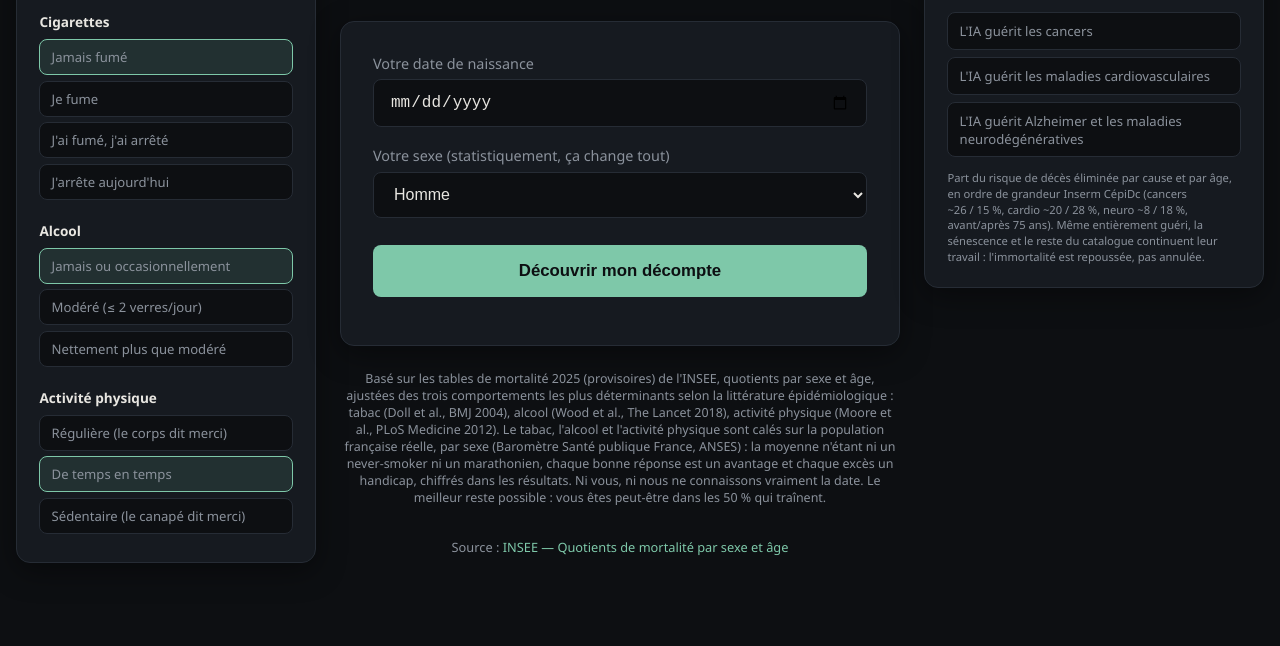
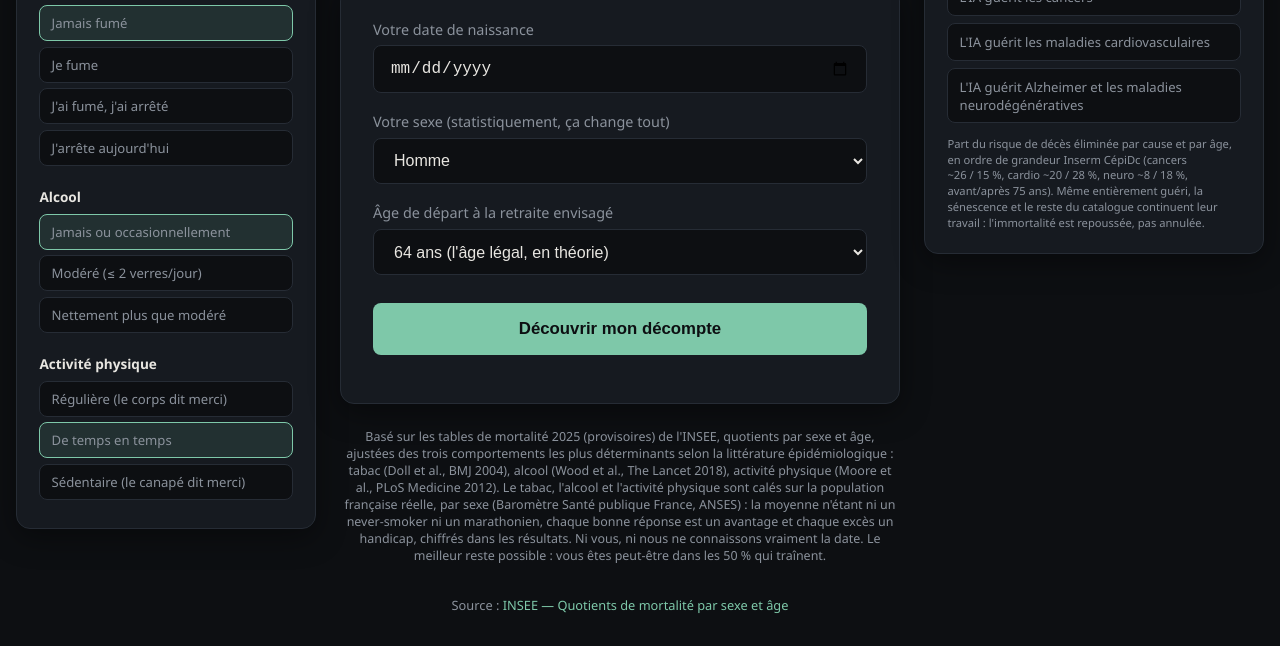
Before and after one commit to cyrilletixier/JoursRestants, a plain HTML site: page index.html in a window 1280 px wide. Shown: the part 171-817 px from the top of the page. Drawn offline with Linux system fonts and the light colour scheme.

Commit message:
Sélecteur d âge de départ à la retraite (62-70) : déplace les jours entre bosser et glander

```diff
--- a/index.html
+++ b/index.html
@@ -229,6 +229,20 @@
         <select id="sex">
           <option value="H">Homme</option>
           <option value="F">Femme</option>
+        </select>
+      </div>
+      <div class="field">
+        <label for="retraite">Âge de départ à la retraite envisagé</label>
+        <select id="retraite">
+          <option value="62">62 ans (carrière longue, les autres, rêvez)</option>
+          <option value="63">63 ans</option>
+          <option value="64" selected>64 ans (l'âge légal, en théorie)</option>
+          <option value="65">65 ans</option>
+          <option value="66">66 ans</option>
+          <option value="67">67 ans</option>
+          <option value="68">68 ans</option>
+          <option value="69">69 ans</option>
+          <option value="70">70 ans (workaholic ou problème d'addiction au badge)</option>
         </select>
       </div>
       <button id="btn">Découvrir mon décompte</button>
@@ -519,13 +533,15 @@ document.getElementById("btn").addEventListener("click", () => {
 
   /* ---- Répartition statistique du temps restant ----
      Études jusqu'à 22 ans (fin moyenne des études supérieures),
-     travail jusqu'à 64 ans (âge légal de départ, réforme 2023),
-     à raison d'environ 228 jours ouvrés par an (5 sem. de congés +
-     jours fériés + RTT). Tout le reste : glandage, au sens le plus large
-     et le plus honorable du terme (week-ends, congés, retraite, sieste,
-     contemplation du plafond). Remarque : la somme tombe juste,
-     la-compte-à-rebours-vous-savez-le-reste. */
-  const FIN_ETUDES = 22, RETRAITE = 64, JOURS_OUVRRES_AN = 228;
+     travail jusqu'à l'âge de retraite choisi (64 ans par défaut,
+     l'âge légal de la réforme 2023), à raison d'environ 228 jours
+     ouvrés par an (5 sem. de congés + jours fériés + RTT).
+     Départ anticipé ou tardif : ça déplace des jours du poste
+     « bosser » vers « glander », ou l'inverse. La retraite, ce
+     grand transfert de capital glandage. Tout le reste : glandage,
+     au sens le plus large et le plus honorable du terme. */
+  const FIN_ETUDES = 22, JOURS_OUVRRES_AN = 228;
+  const RETRAITE = parseInt(document.getElementById("retraite").value, 10) || 64;
   const studyDays = age < FIN_ETUDES ? Math.round((FIN_ETUDES - age) * 365.2425) : 0;
   const workDays = age < RETRAITE ? Math.round(Math.max(0, RETRAITE - Math.max(age, FIN_ETUDES)) * JOURS_OUVRRES_AN) : 0;
   const slackDays = Math.max(0, remainDays - studyDays - workDays);
```
